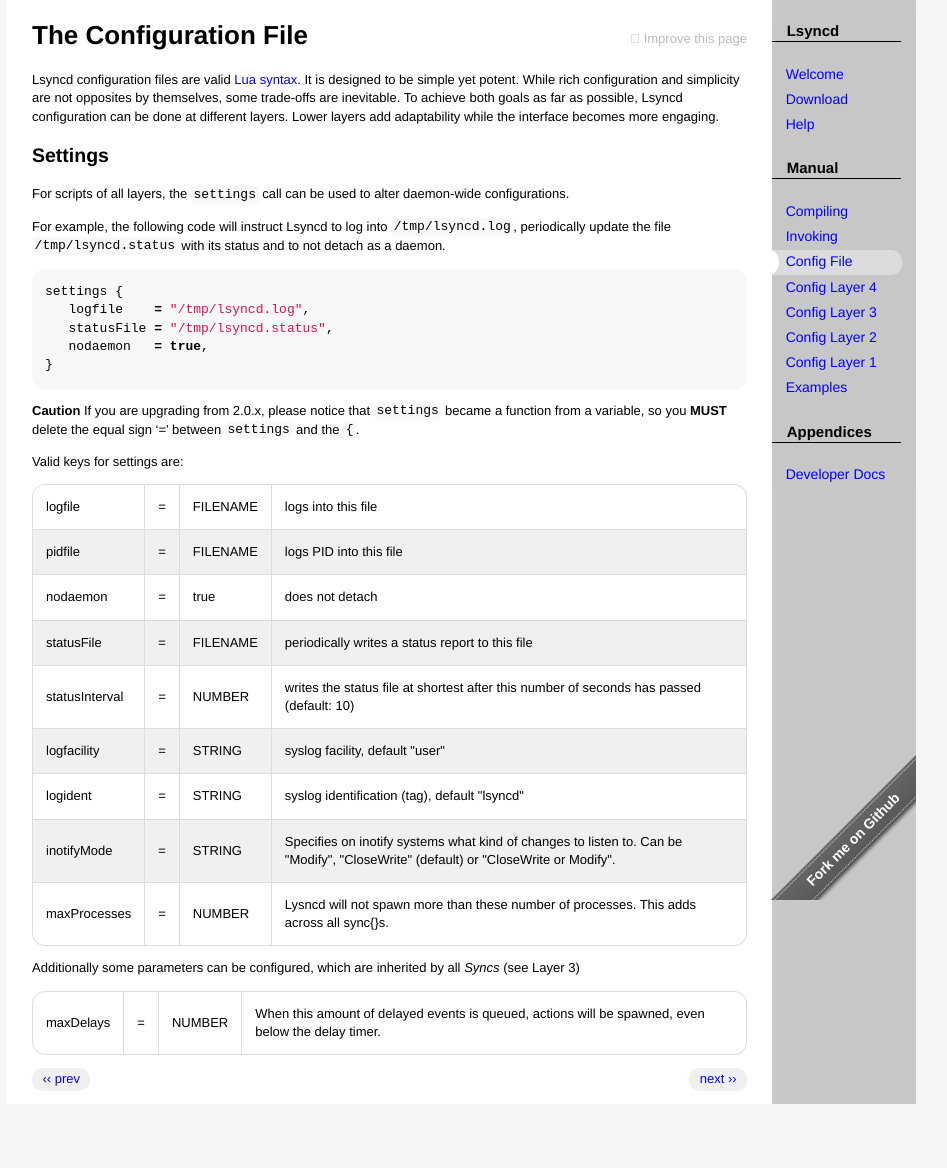
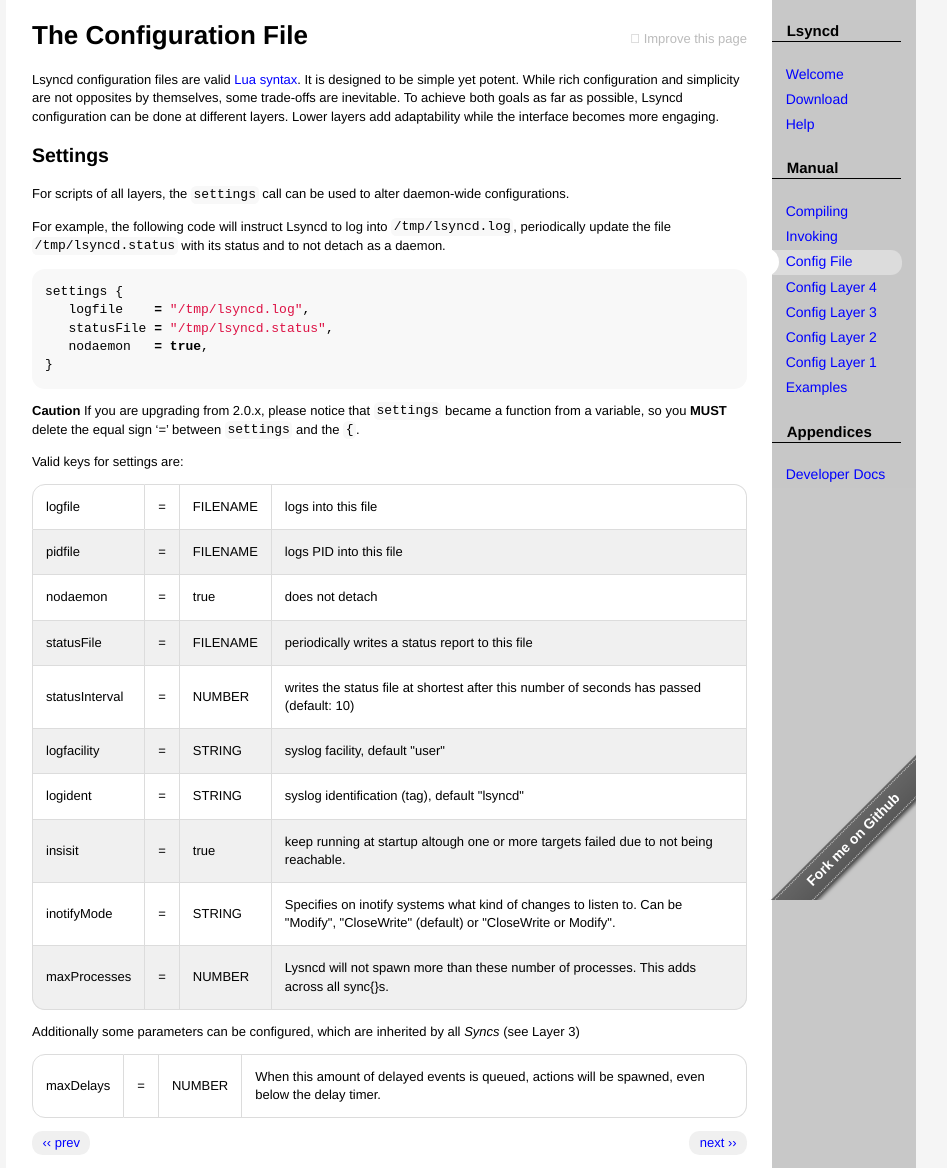
Before and after one commit to lsyncd/lsyncd, a Jekyll site: the page built from manual/config/file/index.md, in a window 1280 px wide. Shown: the whole page, without its empty margins (179-1126 px from the left). Built offline with Jekyll 4.4.1, drawn with Linux system fonts in a browser that asks for light colours; before the commit the page ends 1104 px from its top, so only the background shows below that.

Commit message:
Update index.md

```diff
--- a/manual/config/file/index.md
+++ b/manual/config/file/index.md
@@ -68,6 +68,12 @@
 </td><td> syslog identification (tag), default "lsyncd"
 </td></tr>
 
+ <tr><td> insisit
+</td><td> =
+</td><td> true
+</td><td> keep running at startup altough one or more targets failed due to not being reachable.
+</td></tr>
+
  <tr><td> inotifyMode
 </td><td> =
 </td><td> STRING
```
